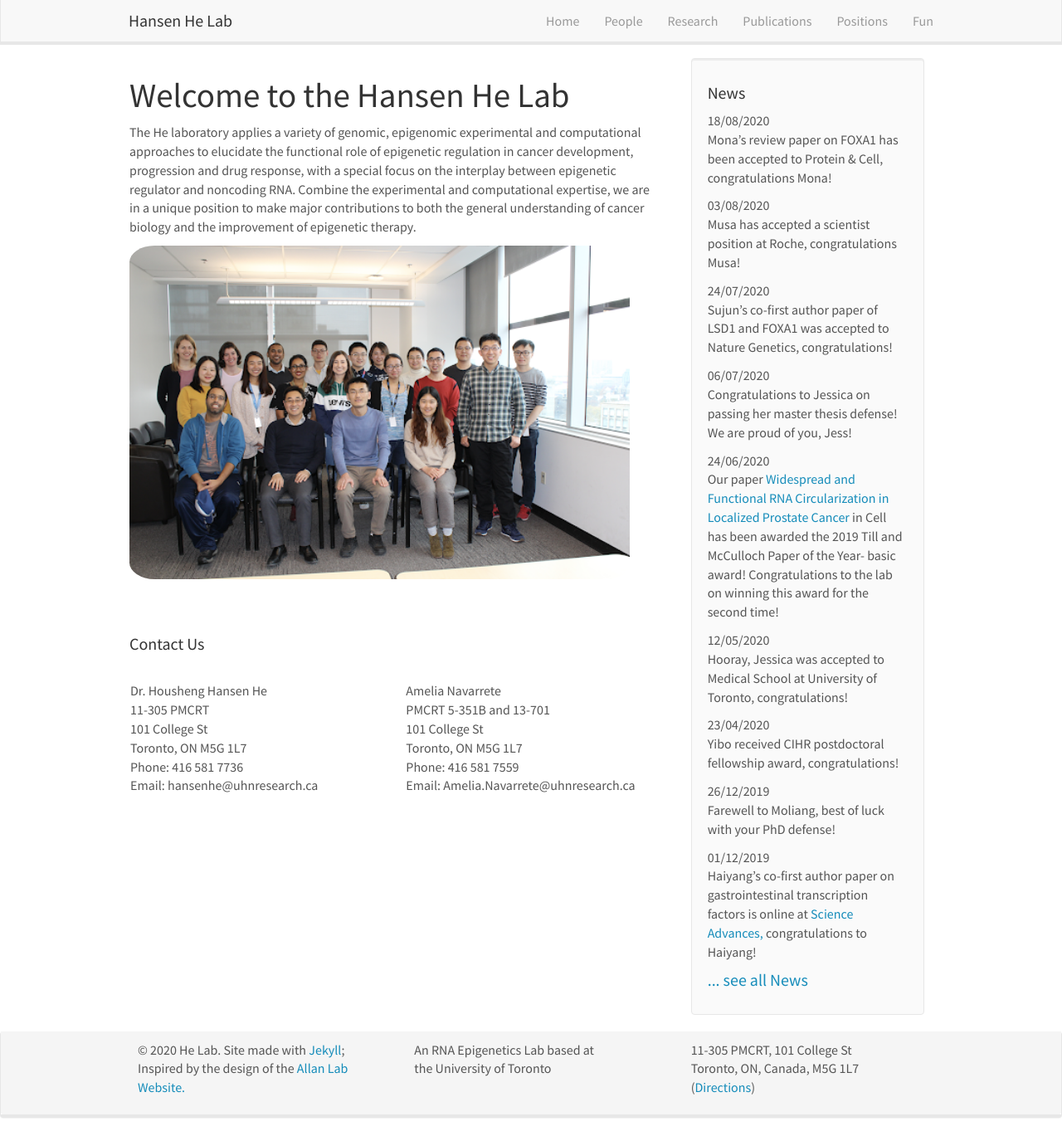
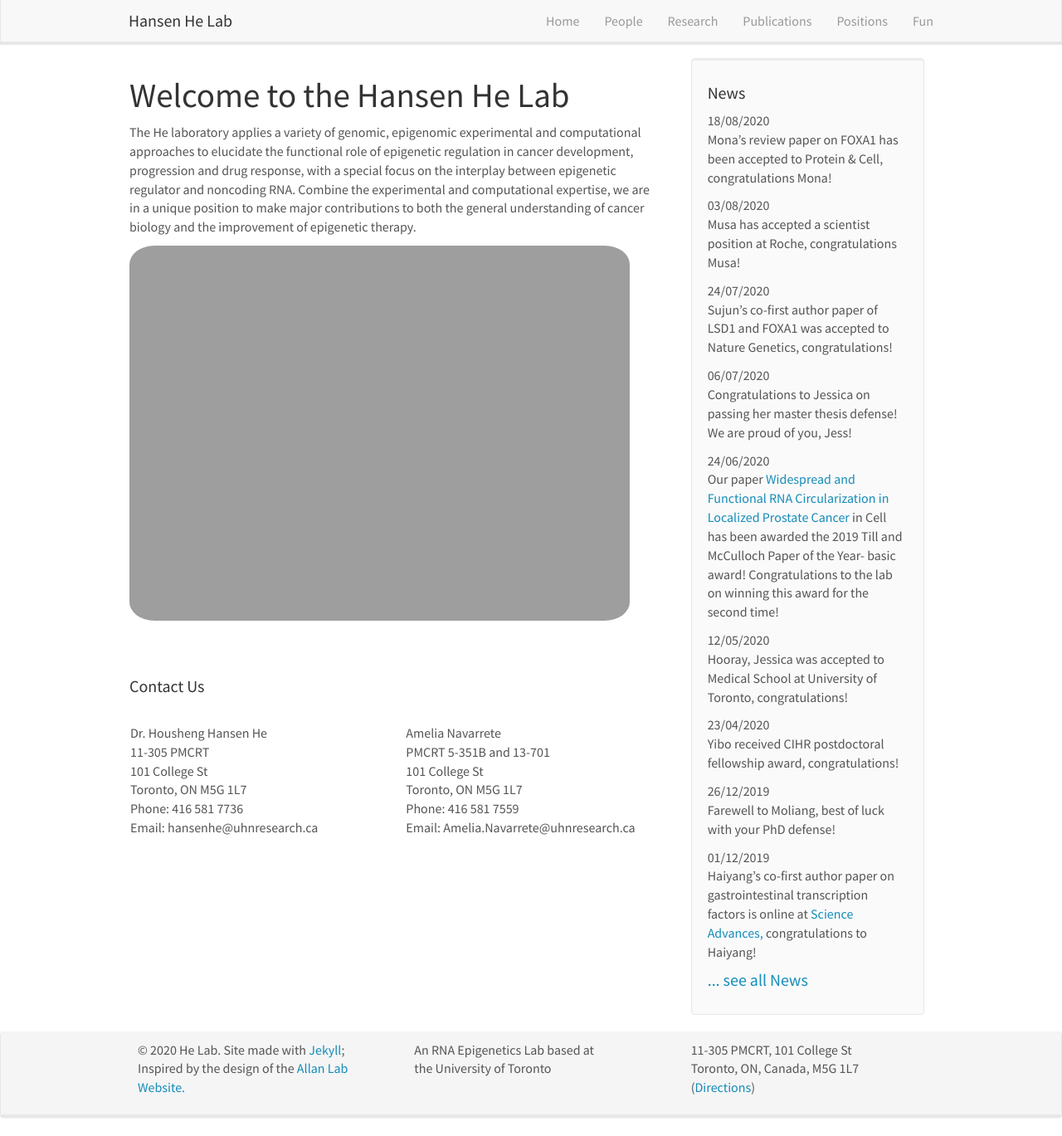
Before and after one commit to Xinyi371/HansenHeLab.github.io, a Jekyll site: the page built from index.md, in a window 1280 px wide and 1369 px high. Shown: the whole window at 83% size. Built offline with Jekyll 4.4.1, drawn with Linux system fonts in a browser that asks for light colours; nearby versions of some CDN libraries.

Commit message:
changed pic

```diff
--- a/index.md
+++ b/index.md
@@ -7,7 +7,7 @@ permalink: /
 The He laboratory applies a variety of genomic, epigenomic experimental and computational approaches to elucidate the functional role of epigenetic regulation in cancer development, progression and drug response, with a special focus on the interplay between epigenetic regulator and noncoding RNA. Combine the experimental and computational expertise, we are in a unique position to make major contributions to both the general understanding of cancer biology and the improvement of epigenetic therapy.
 
 <figure>
-<img src="{{ site.url }}{{ site.baseurl }}/images/Lab1.png" width="95%">
+<img src="{{ site.url }}{{ site.baseurl }}/images/Lab1.jpg" width="95%">
 </figure>
 
 <br/><br/>
```
Also changed, not shown: images/Lab1.png (deleted), 4 other files.
